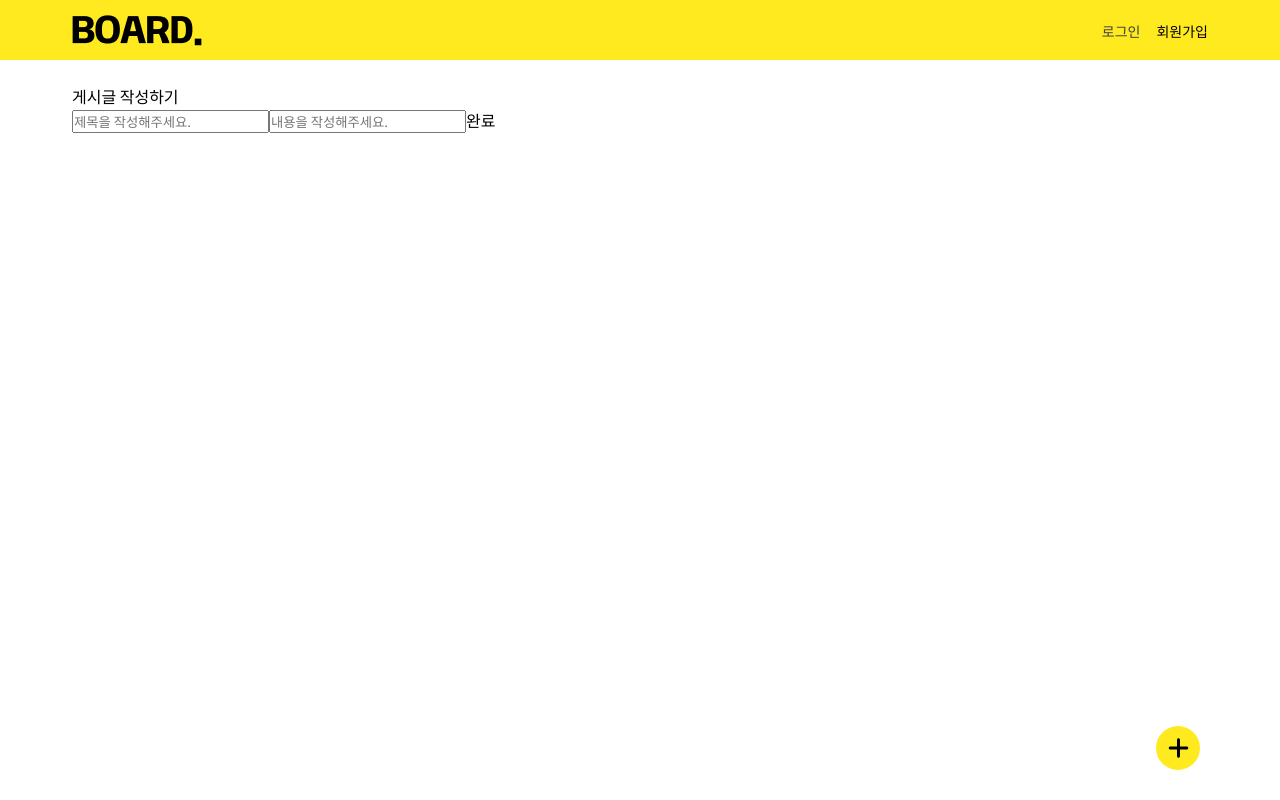
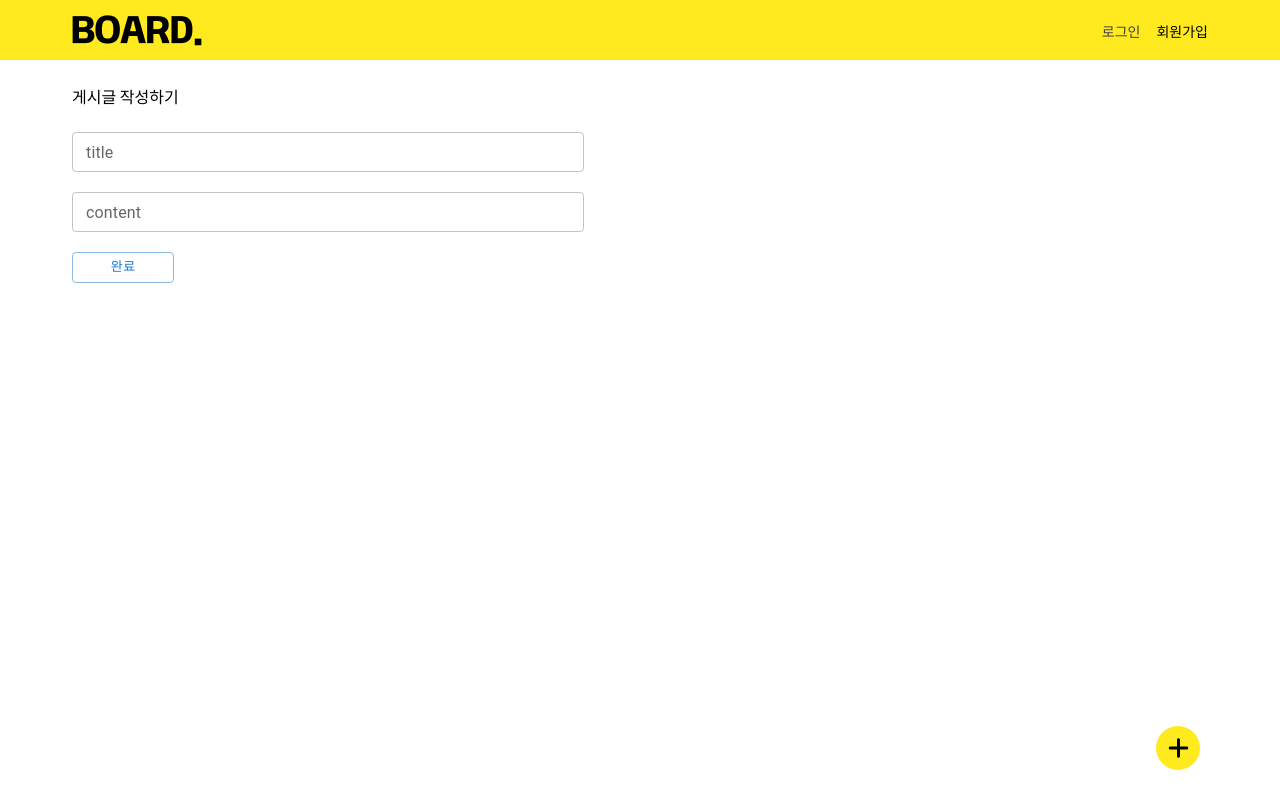
Before and after one commit to dygreen/board, a Next.js app: page /write in a window 1280 px wide. Built offline with nearby package versions, Linux system fonts and the light colour scheme; no server answers.

Commit message:
#style : MUI 적용

```diff
--- a/components/board/FormArea.tsx
+++ b/components/board/FormArea.tsx
@@ -3,6 +3,8 @@
 import { useRouter } from 'next/navigation'
 import { ArticleItemFlag } from '@util/interface'
 import React from 'react'
+import { Button, TextField } from '@mui/material'
+import '@style/form.scss'
 
 export default function FormArea({
     isModify,
@@ -31,13 +33,14 @@ export default function FormArea({
         if (response.ok) {
             alert(data.message)
             router.push('/')
+            router.refresh()
         } else {
             alert(data.message || '알 수 없는 오류가 발생했습니다.')
         }
     }
 
     return (
-        <div>
+        <div className="form-container">
             <h4>게시글 {isModify ? '수정' : '작성'}하기</h4>
             <form onSubmit={handleSubmit}>
                 {isModify && (
@@ -59,19 +62,27 @@ export default function FormArea({
                         />
                     </>
                 )}
-                <input
-                    type="text"
+                <TextField
+                    id="outlined-basic"
+                    label="title"
                     name="title"
+                    variant="outlined"
                     defaultValue={isModify ? result?.title : undefined}
                     placeholder="제목을 작성해주세요."
+                    size="small"
                 />
-                <input
-                    type="text"
+                <TextField
+                    id="outlined-basic"
+                    label="content"
                     name="content"
+                    variant="outlined"
                     defaultValue={isModify ? result?.content : undefined}
                     placeholder="내용을 작성해주세요."
+                    size="small"
                 />
-                <button type="submit">완료</button>
+                <Button variant="outlined" size="small" type="submit">
+                    완료
+                </Button>
             </form>
         </div>
     )
--- a/package.json
+++ b/package.json
@@ -9,11 +9,14 @@
     "lint": "next lint"
   },
   "dependencies": {
+    "@emotion/react": "^11.13.0",
+    "@emotion/styled": "^11.13.0",
     "@fortawesome/fontawesome-svg-core": "^6.4.2",
     "@fortawesome/free-brands-svg-icons": "^6.4.2",
     "@fortawesome/free-regular-svg-icons": "^6.4.2",
     "@fortawesome/free-solid-svg-icons": "^6.4.2",
     "@fortawesome/react-fontawesome": "^0.2.0",
+    "@mui/material": "^5.16.7",
     "@types/mongodb": "^4.0.7",
     "bcrypt": "^5.1.1",
     "formik": "^2.4.5",
--- /dev/null
+++ b/style/form.scss
@@ -0,0 +1,19 @@
+@import "@style/color";
+
+.form-container {
+  h4 {
+    font-weight: 400;
+    margin-bottom: 24px;
+  }
+
+  form {
+    display: flex;
+    flex-direction: column;
+    gap: 20px;
+    width: 40vw;
+
+    button {
+      width: 20%;
+    }
+  }
+}
```
